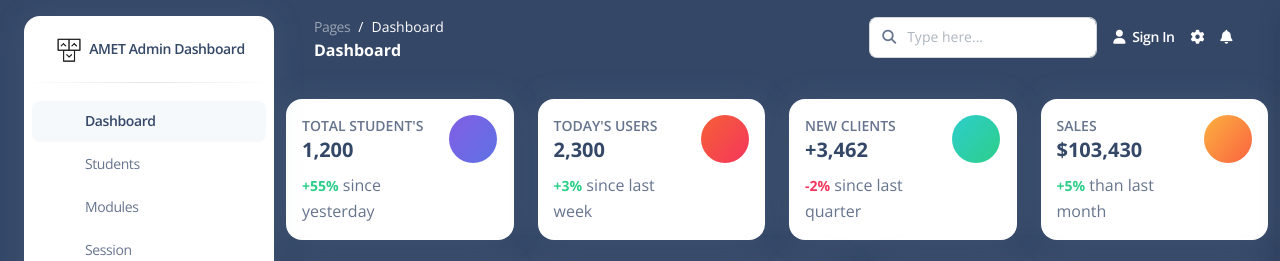
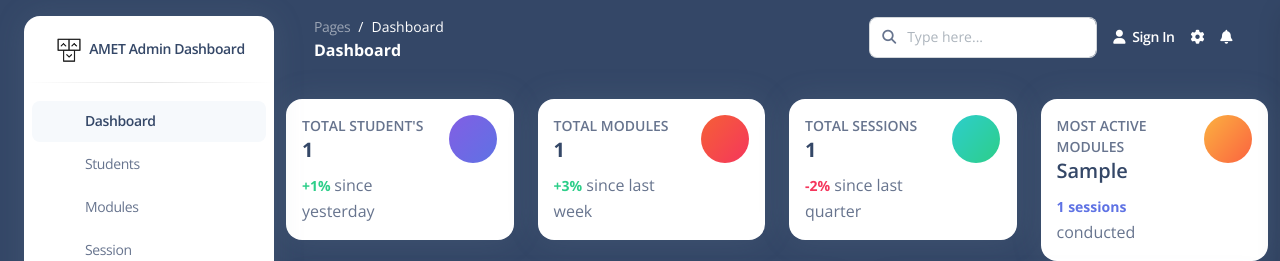
Before and after one commit to abineshsrinivasan007/vr_dashboard, a Django app: template students/templates/dashboard.html in a window 1280 px wide. Shown: the top 261 px of the page. Run offline with Django 5.2, Linux system fonts and the light colour scheme; the template is opened without the code that fills it: most values are stand-ins (such as "Sample title", 1, 10 or a date in 2020); some libraries are stand-ins or nearby versions; some web fonts are replaced.

Commit message:
chart_edit

```diff
--- a/students/models.py
+++ b/students/models.py
@@ -1,9 +1,11 @@
 from django.db import models
+from django.utils import timezone
 
 class Student(models.Model):
     name = models.CharField(max_length=100)
     email = models.EmailField(unique=True, null=True, blank=True)
     vp_code = models.CharField(max_length=20, unique=True)
+    created_at = models.DateTimeField(default=timezone.now)
 
     def __str__(self):
         return self.name
--- a/students/templates/dashboard.html
+++ b/students/templates/dashboard.html
@@ -22,7 +22,7 @@
   <link rel="apple-touch-icon" sizes="76x76" href="../assets/img/apple-icon.png">
   <link rel="icon" type="image/png" href="../assets/img/favicon.png">
   <title>
-    Argon Dashboard 3 by Creative Tim
+    Amet Dashboard 3
   </title>
   <!--     Fonts and icons     -->
   <link href="https://fonts.googleapis.com/css?family=Open+Sans:300,400,600,700" rel="stylesheet" />
@@ -254,18 +254,21 @@
                 <div class="col-8">
                   <div class="numbers">
                     <p class="text-sm mb-0 text-uppercase font-weight-bold">Total Student's</p>
-                    <h5 class="font-weight-bolder">
-                      1,200
+                    <h5 class="font-weight-bolder ">
+                       {{ total_students }}
                     </h5>
                     <p class="mb-0">
-                      <span class="text-success text-sm font-weight-bolder">+55%</span>
-                      since yesterday
-                    </p>
+  <span class="{% if percent_change >= 0 %}text-success{% else %}text-danger{% endif %} text-sm font-weight-bolder">
+    {% if percent_change >= 0 %}+{% endif %}{{ percent_change }}%
+  </span>
+  since yesterday
+</p>
                   </div>
                 </div>
                 <div class="col-4 text-end">
                   <div class="icon icon-shape bg-gradient-primary shadow-primary text-center rounded-circle">
-                    <i class="ni ni-money-coins text-lg opacity-10" aria-hidden="true"></i>
+                    <i class="ni ni-circle-08 text-lg opacity-10" aria-hidden="true"></i>
+
                   </div>
                 </div>
               </div>
@@ -278,9 +281,9 @@
               <div class="row">
                 <div class="col-8">
                   <div class="numbers">
-                    <p class="text-sm mb-0 text-uppercase font-weight-bold">Today's Users</p>
+                    <p class="text-sm mb-0 text-uppercase font-weight-bold">Total Modules</p>
                     <h5 class="font-weight-bolder">
-                      2,300
+                      {{ total_modules }}
                     </h5>
                     <p class="mb-0">
                       <span class="text-success text-sm font-weight-bolder">+3%</span>
@@ -290,7 +293,7 @@
                 </div>
                 <div class="col-4 text-end">
                   <div class="icon icon-shape bg-gradient-danger shadow-danger text-center rounded-circle">
-                    <i class="ni ni-world text-lg opacity-10" aria-hidden="true"></i>
+                    	<i class="ni ni-box-2 text-lg opacity-10"></i>
                   </div>
                 </div>
               </div>
@@ -303,9 +306,9 @@
               <div class="row">
                 <div class="col-8">
                   <div class="numbers">
-                    <p class="text-sm mb-0 text-uppercase font-weight-bold">New Clients</p>
+                    <p class="text-sm mb-0 text-uppercase font-weight-bold">Total Sessions</p>
                     <h5 class="font-weight-bolder">
-                      +3,462
+                      {{ total_sessions }}
                     </h5>
                     <p class="mb-0">
                       <span class="text-danger text-sm font-weight-bolder">-2%</span>
@@ -315,7 +318,8 @@
                 </div>
                 <div class="col-4 text-end">
                   <div class="icon icon-shape bg-gradient-success shadow-success text-center rounded-circle">
-                    <i class="ni ni-paper-diploma text-lg opacity-10" aria-hidden="true"></i>
+                    <i class="ni ni-time-alarm text-lg opacity-10" aria-hidden="true"></i>
+
                   </div>
                 </div>
               </div>
@@ -328,18 +332,19 @@
               <div class="row">
                 <div class="col-8">
                   <div class="numbers">
-                    <p class="text-sm mb-0 text-uppercase font-weight-bold">Sales</p>
-                    <h5 class="font-weight-bolder">
-                      $103,430
+                    <p class="text-sm mb-0 text-uppercase font-weight-bold">Most Active Modules</p>
+                    <h5 class="" >
+                        {{ most_active_module }}
                     </h5>
                     <p class="mb-0">
-                      <span class="text-success text-sm font-weight-bolder">+5%</span> than last month
+                        <span class="text-primary text-sm font-weight-bolder">{{ most_active_count }} sessions</span>
+                        conducted
                     </p>
                   </div>
                 </div>
                 <div class="col-4 text-end">
                   <div class="icon icon-shape bg-gradient-warning shadow-warning text-center rounded-circle">
-                    <i class="ni ni-cart text-lg opacity-10" aria-hidden="true"></i>
+                    <i class="ni ni-paper-diploma text-lg opacity-10" aria-hidden="true"></i>
                   </div>
                 </div>
               </div>
@@ -358,9 +363,8 @@
               </p>
             </div>
             <div class="chart">
-  <canvas id="chart-line" class="chart-canvas" height="300"></canvas>
-</div>
-
+            <canvas id="chart-line" class="chart-canvas" height="300"></canvas>
+            </div>
           </div>
         </div>
         <div class="col-lg-5">
--- a/students/urls.py
+++ b/students/urls.py
@@ -10,7 +10,6 @@ urlpatterns = [
     path('end-session/<int:session_id>/', EndSessionView.as_view(), name='end-session'),
     path('modules/', GetModuleList.as_view(), name='module-list'),
 
-
-    path('admin-login/', admin_login_view, name='admin_login'),
+    path('', admin_login_view, name='admin_login'),
     path('admin-dashboard/', admin_dashboard_view, name='admin_dashboard'),
 ]
```
Also changed, not shown: students/views.py (+60 -1 lines), db.sqlite3, students/migrations/0006_student_created_at.py (added).
